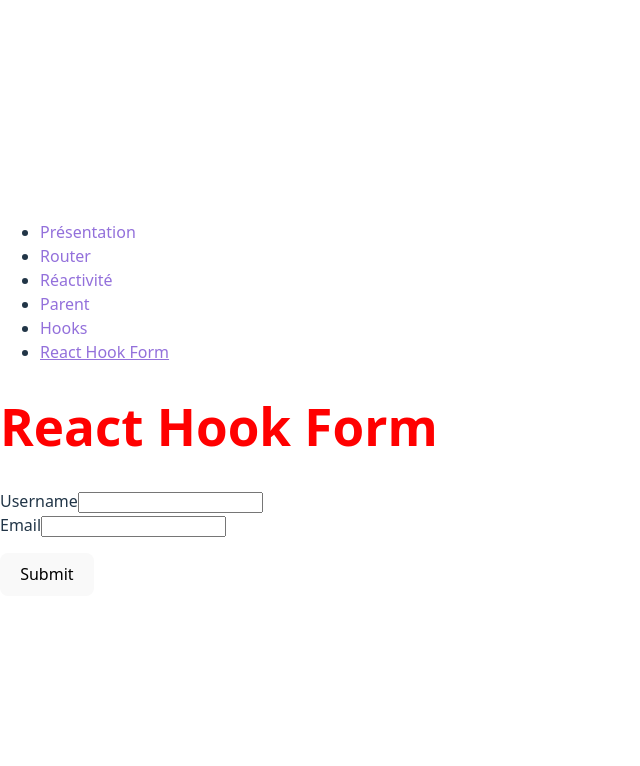
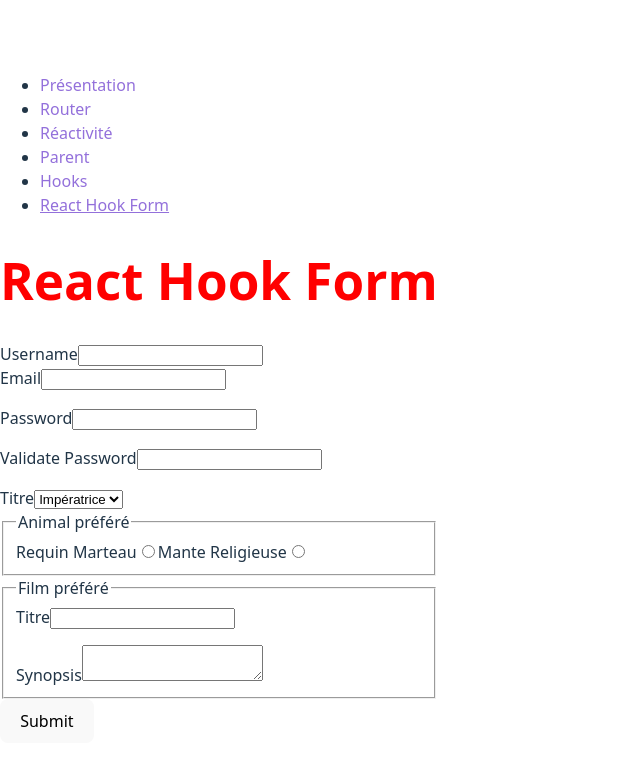
Before and after one commit to Thaisrr/react-ajc, a React (Vite) app: page /form in a window 1280 px wide. Shown: the top 766 px of the page, without its empty margins (0-640 px from the left). Built offline with nearby package versions, Linux system fonts and the light colour scheme.

Commit message:
Formulaire

```diff
--- a/src/pages/Formulaire.tsx
+++ b/src/pages/Formulaire.tsx
@@ -3,7 +3,9 @@
 
 const Formulaire = () => {
 
-    const {register, handleSubmit, formState: {errors}} = useForm<UserType>();
+    const {register, handleSubmit, formState: {errors}, watch, getValues} = useForm<UserType>();
+
+    const watchPassword = watch('password');
 
     const save = (user: UserType) => {
         console.log(user);
@@ -28,6 +30,62 @@
                     })}/>
                     <p>{errors.email?.message}</p>
                 </div>
+                <div>
+                    <label htmlFor='password'>Password</label>
+                    <input type='password' id='password' {...register('password', {
+                        validate: (value: string) => (value === 'password') || 'Le mot de passe doit être password'
+                    })}/>
+                    <p>{errors.password?.message}</p>
+                    {watchPassword === 'password' && <p>Bravo ! </p>}
+                </div>
+                <div>
+                    <label htmlFor='validatePassword'>Validate Password</label>
+                    <input type='password' id='validatePassword' {...register('validatePassword', {
+                        validate: (value: string) => (value === watchPassword) || 'Ne correspond pas au mot de passe.'
+                    })} />
+                    <p>{errors.validatePassword?.message}</p>
+                </div>
+                <div>
+                    <label htmlFor='title' {...register('title')}>Titre</label>
+                    <select id='title'>
+                        <option value="empress">Impératrice</option>
+                        <option value="jedi">Jedi</option>
+                    </select>
+                </div>
+                <fieldset>
+                    <legend>Animal préféré</legend>
+
+                    <div>
+                        <label>Requin Marteau
+                            <input type='radio' value='shark' {...register('favoriteAnimal')}/>
+                        </label>
+                        <label>Mante Religieuse
+                            <input type='radio' value='mantis' {...register('favoriteAnimal')}/>
+                        </label>
+                    </div>
+                </fieldset>
+
+                <fieldset>
+                    <legend>Film préféré</legend>
+
+                    <div>
+                        <label htmlFor='movieTitle'>Titre</label>
+                        <input id='movieTitle' {...register('favoriteMovie.title', {
+                            validate: (value: string) => {
+                                if(getValues("favoriteMovie.synopsis") && !value) {
+                                    return "Doit être renseigné si il y a un synopsis !"
+                                }
+                                return true
+                            }
+                        })}/>
+                        <p>{errors.favoriteMovie?.title?.message}</p>
+                    </div>
+                    <div>
+                        <label htmlFor='synopsis'>Synopsis</label>
+                        <textarea id='synopsis' {...register('favoriteMovie.synopsis')}></textarea>
+                    </div>
+                </fieldset>
+
                 <button type='submit'>Submit</button>
             </form>
         </>
```
Also changed, not shown: src/utils/types/UserType.ts (+10 -0 lines).
